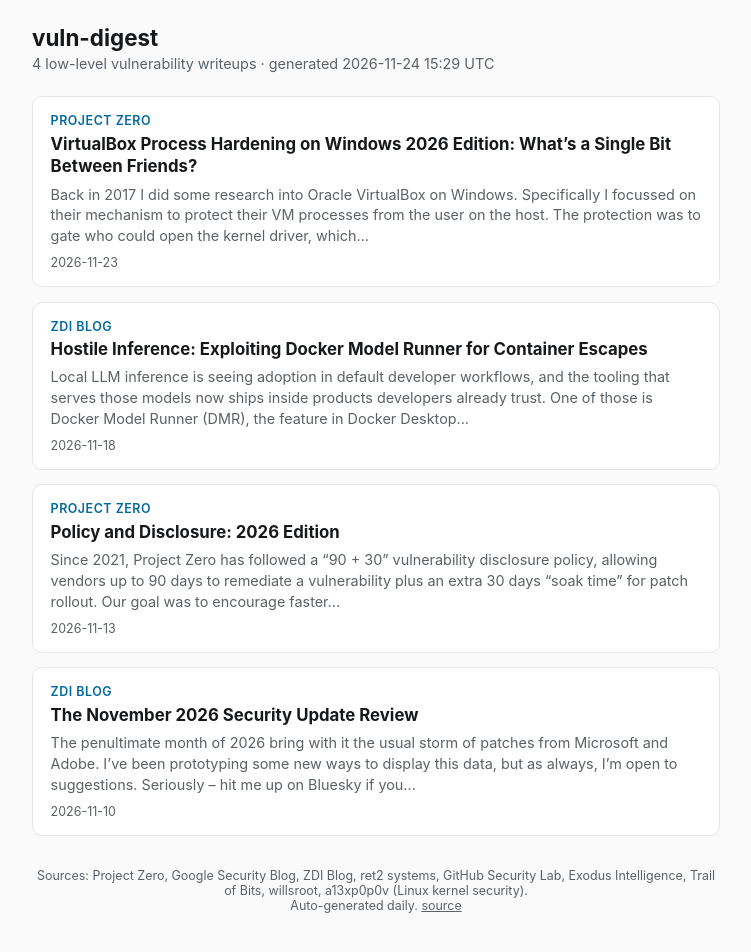
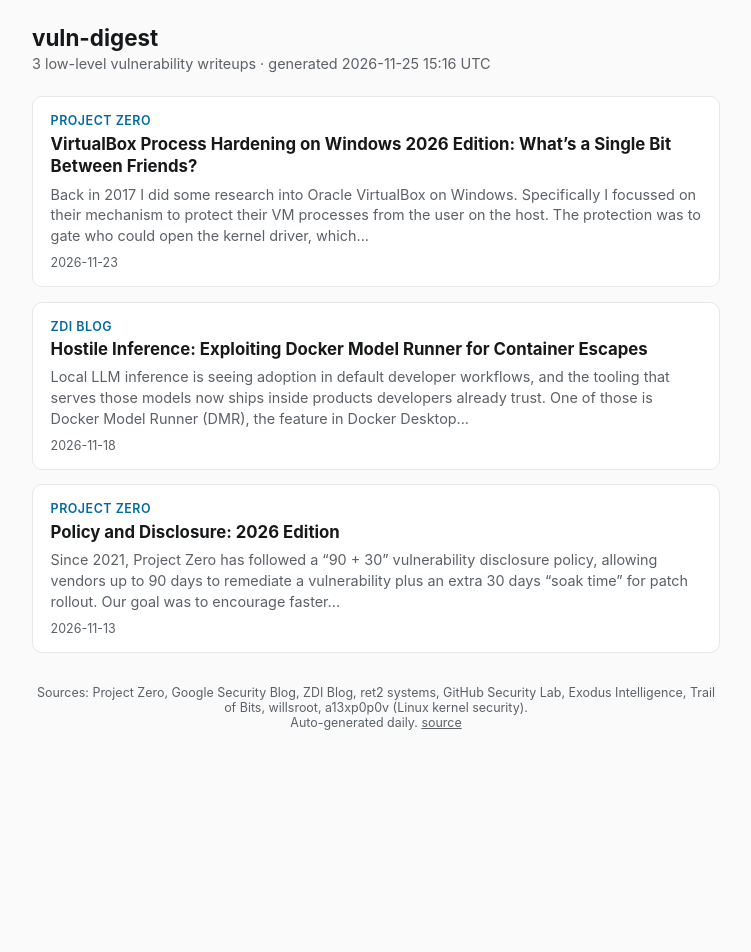
Before and after one commit to obamas-lastname/vuln-digest, a plain HTML site: page docs/index.html in a window 1280 px wide. Shown: the whole page, without its empty margins (264-1015 px from the left). After the commit the page ends 800 px from the top, so only its background shows below. Drawn offline with Linux system fonts and the light colour scheme.

Commit message:
Update digest 2026-11-25

```diff
--- a/docs/index.html
+++ b/docs/index.html
@@ -38,7 +38,7 @@
 <body>
 <header>
   <h1>vuln-digest</h1>
-  <div class="sub">4 low-level vulnerability writeups &middot; generated 2026-11-24 15:29 UTC</div>
+  <div class="sub">3 low-level vulnerability writeups &middot; generated 2026-11-25 15:16 UTC</div>
 </header>
 <article class="card">
   <div class="source">Project Zero</div>
@@ -61,13 +61,6 @@
   <div class="date">2026-11-13</div>
 </article>
 
-<article class="card">
-  <div class="source">ZDI Blog</div>
-  <h2><a href="https://www.thezdi.com/blog/2026/11/10/the-november-2026-security-update-review" target="_blank" rel="noopener">The November 2026 Security Update Review</a></h2>
-  <p class="summary">The penultimate month of 2026 bring with it the usual storm of patches from Microsoft and Adobe. I’ve been prototyping some new ways to display this data, but as always, I’m open to suggestions. Seriously – hit me up on Bluesky if you...</p>
-  <div class="date">2026-11-10</div>
-</article>
-
 <footer>Sources: Project Zero, Google Security Blog, ZDI Blog, ret2 systems, GitHub Security Lab, Exodus Intelligence, Trail of Bits, willsroot, a13xp0p0v (Linux kernel security).<br>Auto-generated daily. <a href="https://github.com/obamas-lastname/vuln-digest">source</a></footer>
 </body>
 </html>
```
